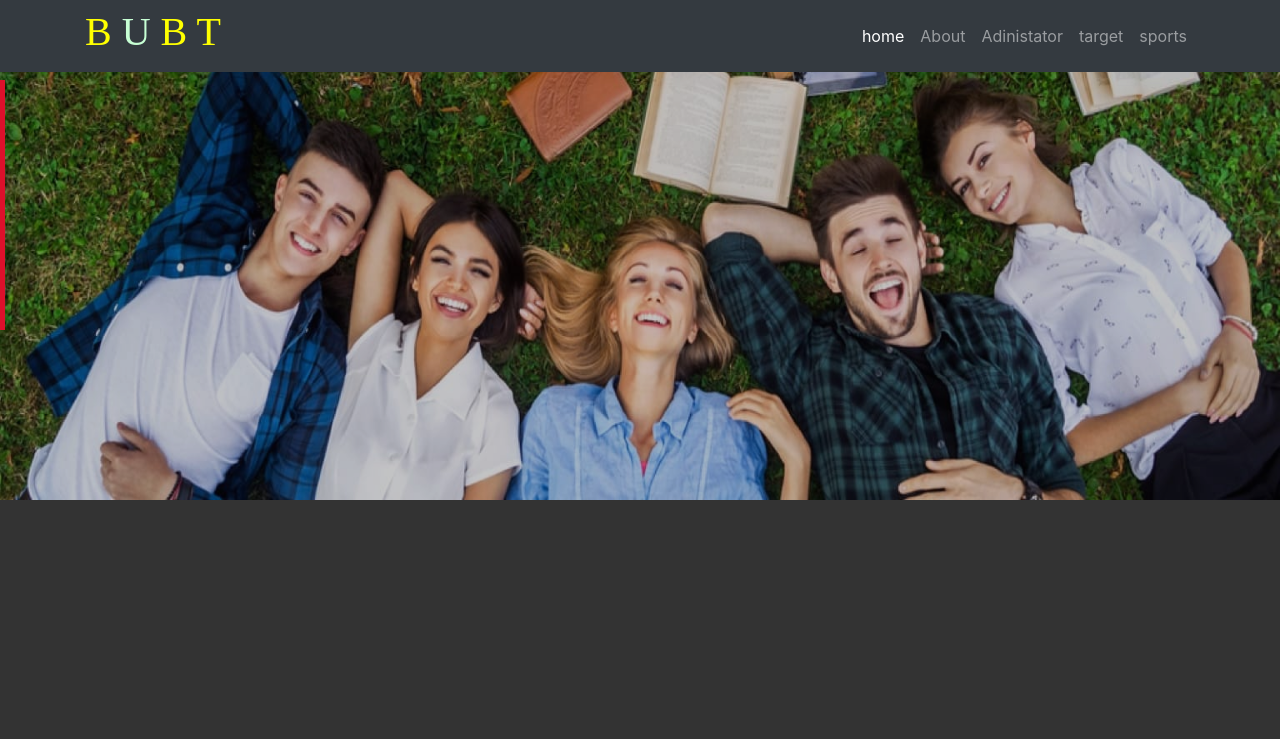
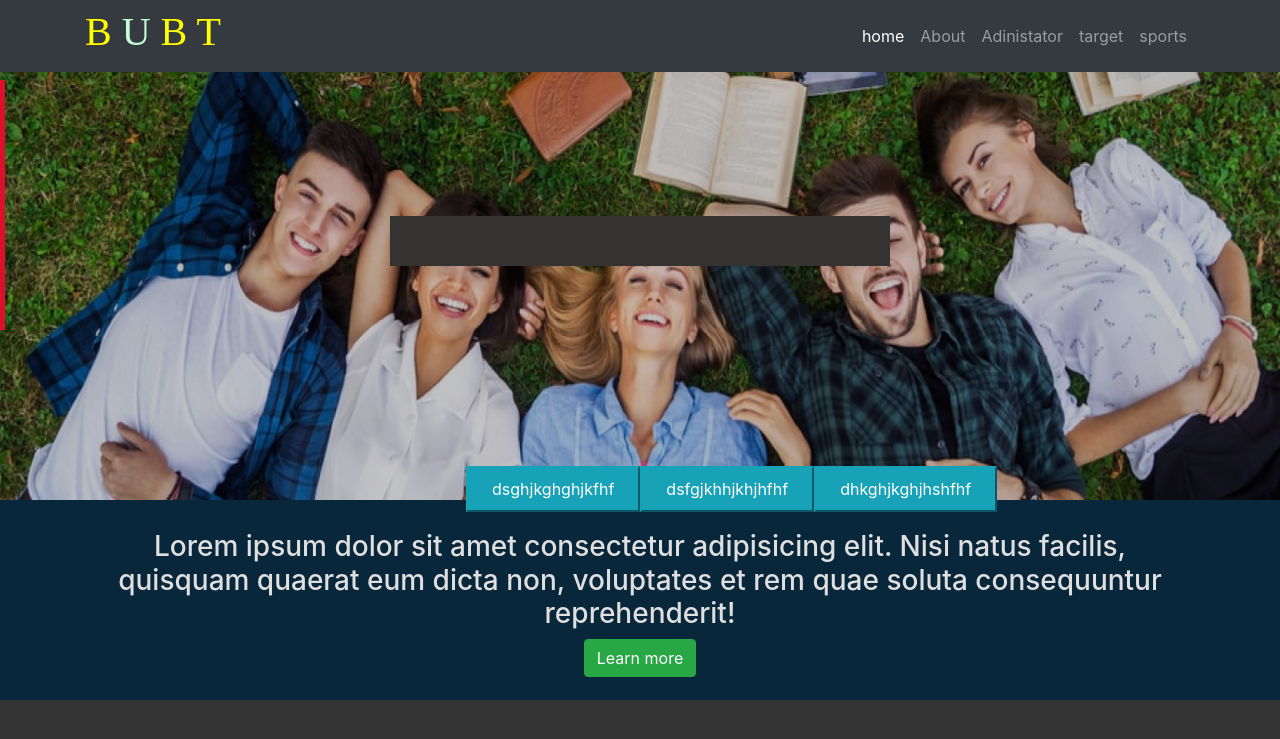
Before and after one commit to kazimurtuza/bubt-varsity-website, a PHP site: page /?hide=1 in a window 1280 px wide. Shown: the top 739 px of the page. Run offline with PHP 8.4, Linux system fonts and the light colour scheme; some libraries are stand-ins or nearby versions; some web fonts are replaced.

Commit message:
home page  announce set and hide

```diff
--- a/admin/includes/navbar.php
+++ b/admin/includes/navbar.php
@@ -37,7 +37,7 @@
   <div id="collapseTwo" class="collapse" aria-labelledby="headingTwo" data-parent="#accordionSidebar">
     <div class="bg-white py-2 collapse-inner rounded">
       <h6 class="collapse-header">Web Pages:</h6>
-      <a class="collapse-item" href="aboutous.html">about ous</a>
+      <a class="collapse-item" href="homepage.php">homepage</a>
       <a class="collapse-item" href="cards.html">Cards</a>
     </div>
   </div>
--- a/webpages/css/style.css
+++ b/webpages/css/style.css
@@ -2,6 +2,18 @@
  /*variable create */
  html,body{
      background-color:#333;
+ }
+ .onpicbtn{
+     overflow: hidden;
+         display:inline-block;
+ }
+ #picbtn li {
+
+    line-height:10px;
+    padding:0px;
+ }
+ #picbtn{
+
  }
  a{
     text-decoration: none;
@@ -88,3 +100,68 @@
   border-radius: 4px;
 
 }
+
+
+/* //////////post //////////////*/
+.post1{
+    background:rgb(9, 39, 59);
+
+
+}
+.post2{
+    background:rgb(148, 125, 49);
+    display:none;
+
+}
+.post3{
+    background:rgb(59, 9, 34);
+    display:none;
+
+}
+.post1,.post2,.post3 .container{
+    max-height:200px;
+    color:rgb(224, 223, 223);
+    text-align: center;
+    padding: 30px;
+
+}
+.area{
+    background:yellow;
+    height:0vh;
+    display:flex;
+    justify-content: center;
+    align-items: center;
+
+}
+
+.triangle{
+    /* height: 200px;
+   width:200px;
+   background:red; */
+   margin: auto;
+   border-top: 50px solid rgb(53, 50, 50);
+   border-left: -12px solid  transparent;
+   border-right: 35px solid transparent;
+   border-bottom: -6px solid transparent;
+   position: absolute;
+   position: fixed;
+   bottom:533px;
+   right: 390px;
+   z-index: 9;
+}
+.triangle2{
+    /* height: 200px;
+   width:200px;
+   background:red; */
+   margin: auto;
+   border-top: 50px solid rgb(53, 50, 50);
+   border-left: -12px solid  transparent;
+   border-right: 35px solid transparent;
+   border-bottom: -6px solid transparent;
+  transform:rotateY(180deg);
+   position: absolute;
+   position: fixed;
+   bottom:533px;
+   left: 390px;
+   z-index: 9;
+}
--- a/webpages/index.html
+++ b/webpages/index.php
@@ -94,13 +94,15 @@
     <li><a href="">dkf</a></li>
     <li><a href="">dkf</a></li>
   </ul>
-<div class="tach" style="width: 5px;height: 250px; background: rgb(221, 16, 43);position: fixed; z-index: 9; margin-top: 80px;">
+  <div class="tach" style="width: 5px;height: 250px; background: rgb(221, 16, 43);position: fixed; z-index: 9; margin-top: 80px;">
 
   </div>
 
 
-<!-- --------side nave barn  end -->
-<div id="slide1" class="carousel slide" data-ride="carousel">
+<!-- --------side nave bar  end -->
+
+ <!-- -----header image image -->
+<div id="slide1" class="carousel slide" data-ride="carousel" style="position: relative;">
     <div class="carousel-inner" role="listbox">
 
      <div class="carousel-item active" id="home" >
@@ -111,12 +113,63 @@
        <img src="img/bubt.jpg" alt="slide1 not found" class="d-block img-fluid">
        <div  class="set-shadow"></div>
      </div>
-
-
-
+    </div>
+    <div class=" navbar bg-sucess navbar-expand-sm " style=" position:absolute; left:450px;bottom:-20px">
+      <ul class="navbar-nav" id="picbtn">
+        <li class="nav-item"><button class="nav-link  btn-info px-4 py-3" id="btn1">dsghjkghghjkfhf</button></li>
+        <li class="nav-item"><button class="nav-link  btn-info px-4 py-3"id="btn2">dsfgjkhhjkhjhfhf</button></li>
+        <li class="nav-item"><button class="nav-link  btn-info px-4 py-3 "id="btn3">dhkghjkghjhshfhf</button></li>
+      </ul>
     </div>
   </div>
 
+  <div class="post">
+      <div class="post1">
+          <div class="container">
+              <h3>Lorem ipsum dolor sit amet consectetur adipisicing elit. Nisi natus facilis, quisquam quaerat eum dicta non, voluptates et rem quae soluta consequuntur reprehenderit!</h3>
+
+              <button class="btn btn-success">Learn more</button>
+          </div>
+
+        </div>
+        <div class="post2">
+          <div class="container">
+              <h3>Lorem ipsum dolor sit amet consectetur adipisicing elit. Nisi natus facilis, quisquam quaerat eum dicta non, voluptates et rem quae soluta consequuntur reprehenderit!</h3>
+
+              <button class="btn btn-success">Learn more</button>
+          </div>
+
+        </div>
+        <div class="post3">
+          <div class="container">
+              <h3>Lorem ipsum dolor sit amet consectetur adipisicing elit. Nisi natus facilis, quisquam quaerat eum dicta non, voluptates et rem quae soluta consequuntur reprehenderit!</h3>
+
+              <button class="btn btn-success">Learn more</button>
+          </div>
+
+        </div>
+
+
+  </div>
+   <!-- -------------text move bar ------------------>
+   <section class="area" style="display:<?php  echo $_REQUEST['hide'];?>;">
+      <div class="triangle">
+        </div>
+        <div style="width:500px;height:50px; background: rgb(53, 50, 50);position:fixed;bottom:534px;text-align: center; color:blanchedalmond">
+        <marquee behavior="" direction="" style="padding-top:10px;" scrolldelay="150">
+        <?php
+            if(isset($_REQUEST['submit']))
+            {
+               echo $_REQUEST['bangla'];
+
+            }
+        ?>
+        </marquee>
+        </div>
+      <div class="triangle2">
+        </div>
+
+   </section>
 
 
 
--- a/webpages/js/script.js
+++ b/webpages/js/script.js
@@ -26,12 +26,35 @@ $('.sidbar').hover(
    function(){
   $(this).stop(true,false,true).animate({
 
-      height:'toggle',
+
       width:'toggle',
   })
    }
 
 )
+$('#btn1').click(
+    function(){
+        $('.post2').slideUp(00)
+        $('.post3').slideUp(00)
+        $('.post1').slideDown(00)
+
+})
+$('#btn2').click(
+    function(){
+        $('.post1').slideUp(00)
+        $('.post3').slideUp(00)
+        $('.post2').slideDown(00)
+
+})
+$('#btn3').click(
+    function(){
+        $('.post2').slideUp(00)
+        $('.post1').slideUp(00)
+        $('.post3').slideDown(00)
+
+})
+
+
 
 
 })
```
Also changed, not shown: admin/homepage.php (added, +81 -0 lines), admin/includes/footer.php (+1 -14 lines).
